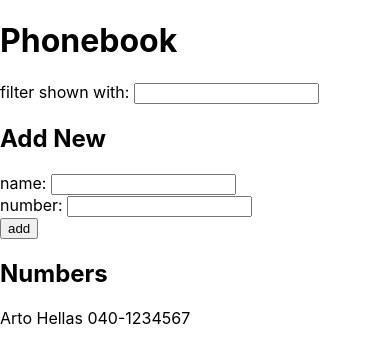
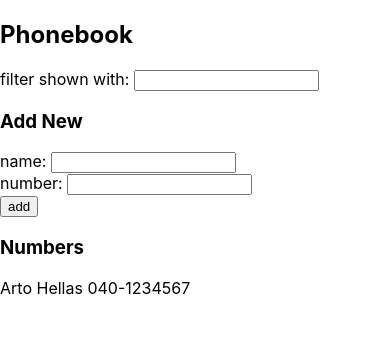
Before and after one commit to shotozuro/fullstackopen, a React (Create React App) app in the folder part2/phonebook/: page / in a window 390 px wide. Shown: the top 364 px of the page. Built offline with nearby package versions, Linux system fonts and the light colour scheme.

Commit message:
2.10: The Phonebook Step5

```diff
--- a/part2/phonebook/src/App.js
+++ b/part2/phonebook/src/App.js
@@ -1,5 +1,39 @@
 import React, { useState } from 'react'
 
+const Filter = ({ query, onChange }) => {
+  return (
+    <div>filter shown with: <input value={query} onChange={onChange} /></div>
+  )
+}
+
+const PersonForm = (props) => {
+  const { newName, newPhone, onNewNameChange, onNewPhoneChange, onSubmit } = props
+  return (
+    <form onSubmit={onSubmit}>
+      <div>
+      name: <input value={newName} onChange={onNewNameChange} />
+      </div>
+      <div>
+      number: <input value={newPhone} onChange={onNewPhoneChange} />
+      </div>
+      <div>
+        <button type='submit'>add</button>
+      </div>
+    </form>
+  )
+}
+
+const Persons = ({ persons, query }) => {
+  return persons
+    .filter(person => person.name.toLowerCase().includes(query.toLowerCase()))
+    .map(person => <Person key={person.name} person={person} />)
+}
+
+const Person = ({ person }) => {
+  return (
+    <p>{person.name} {person.phone}</p>
+  )
+}
 const App = () => {
   const [ persons, setPersons ] = useState([
     { name: 'Arto Hellas', phone: '040-1234567' }
@@ -31,37 +65,21 @@ const App = () => {
   const handleNewFilterChange = (event) => {
     setNewNameFilter(event.target.value)
   }
-
   return (
     <div>
-      <h1>Phonebook</h1>
-      <div>filter shown with: <input value={newNameFilter} onChange={handleNewFilterChange} /></div>
-      <h2>Add New</h2>
-      <form onSubmit={handleSubmit}>
-        <div>
-          name: <input value={newName} onChange={handleNewNameChange} />
-        </div>
-        <div>
-          number: <input value={newPhone} onChange={handleNewPhoneChange} />
-        </div>
-        <div>
-          <button type='submit'>add</button>
-        </div>
-      </form>
-      <h2>Numbers</h2>
-      {
-        newNameFilter.length > 0
-          ? persons
-            .filter(person => person.name.includes(newNameFilter))
-            .map(person =>
-              <p key={person.name}>
-                {person.name} {person.phone}
-              </p>)
-          : persons.map(person =>
-            <p key={person.name}>
-              {person.name} {person.phone}
-            </p>)
-      }
+      <h2>Phonebook</h2>
+      <Filter query={newNameFilter} onChange={handleNewFilterChange} />
+
+      <h3>Add New</h3>
+      <PersonForm
+        newName={newName}
+        newPhone={newPhone}
+        onNewNameChange={handleNewNameChange}
+        onNewPhoneChange={handleNewPhoneChange}
+        onSubmit={handleSubmit} />
+
+      <h3>Numbers</h3>
+      <Persons persons={persons} query={newNameFilter} />
     </div>
   )
 }
```
